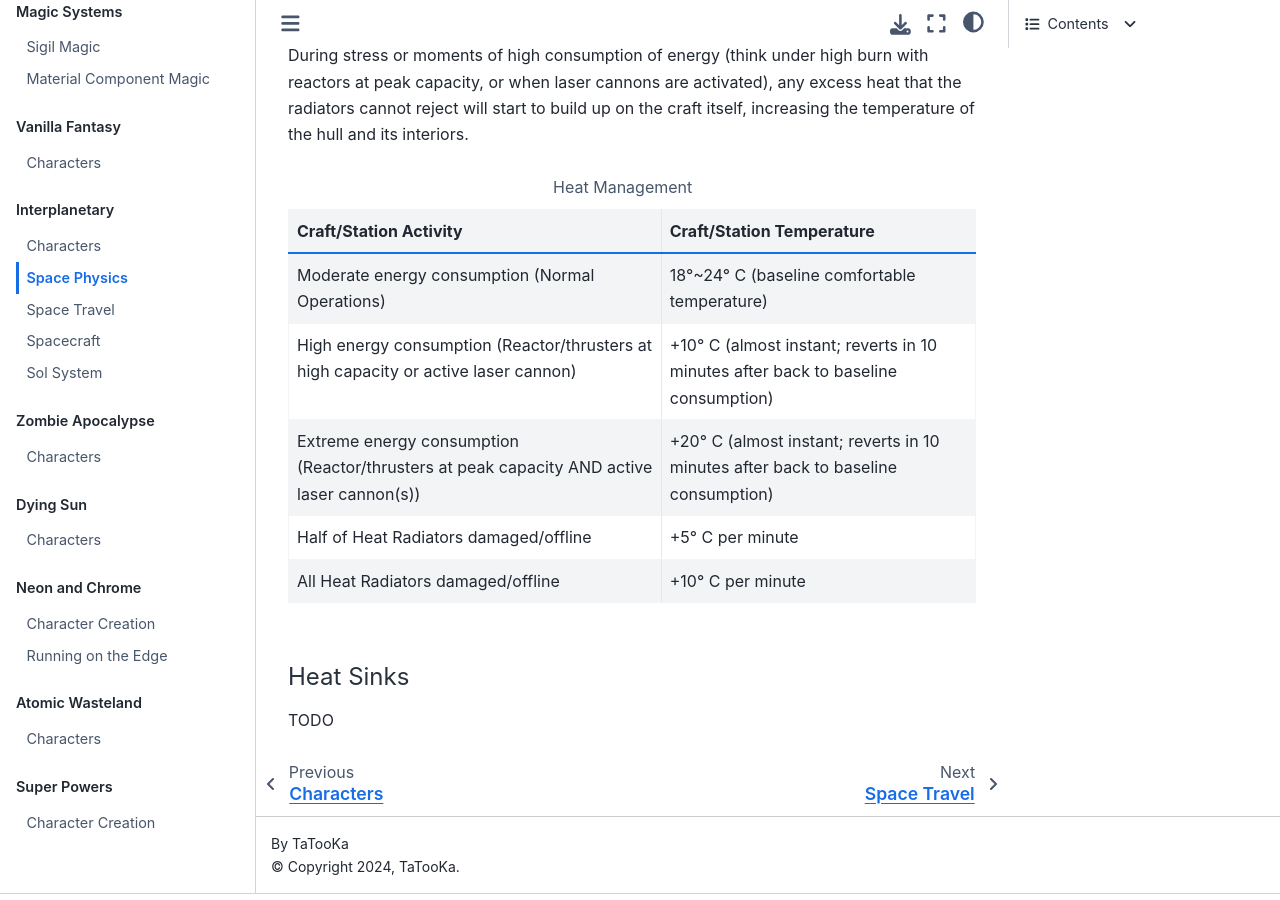
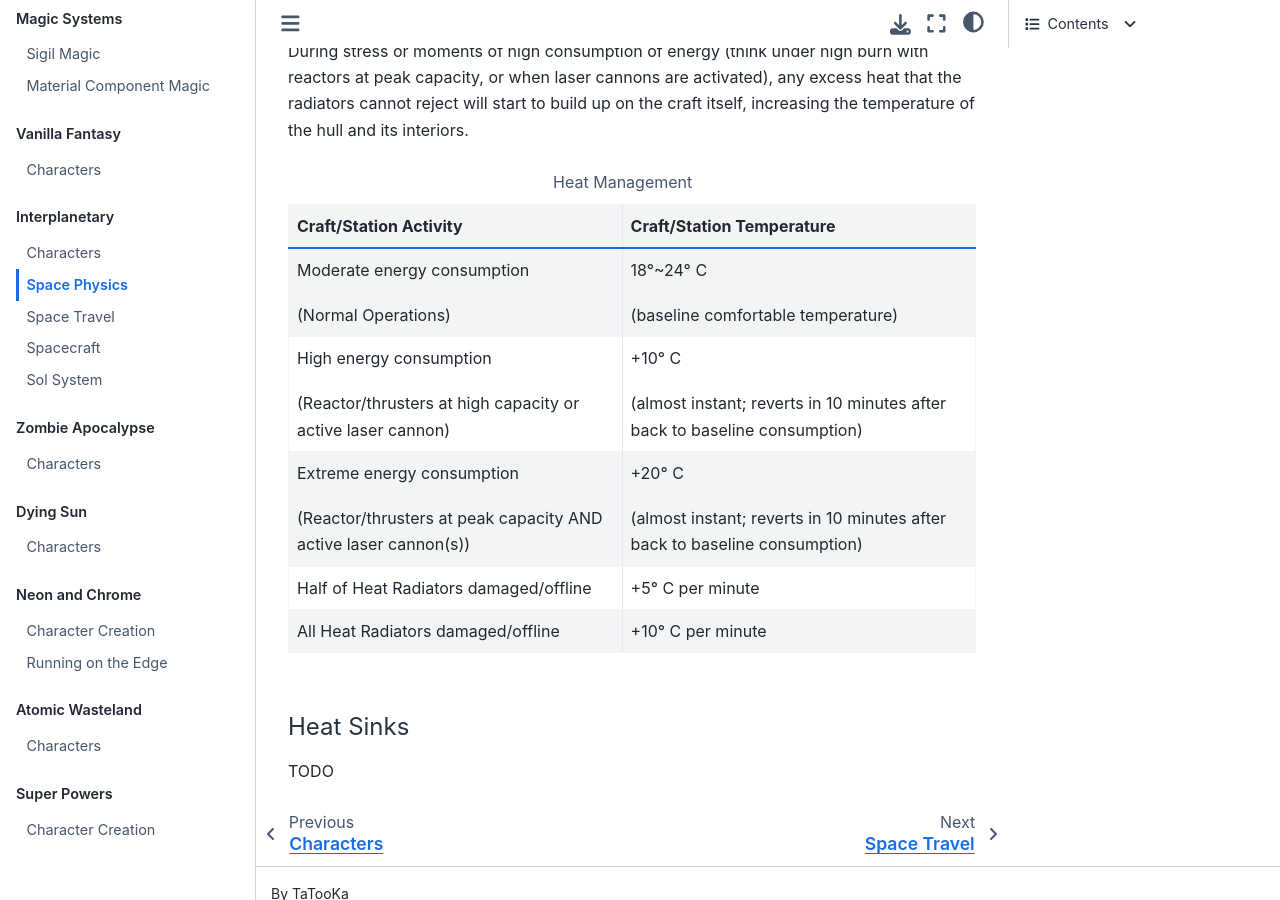
Before and after one commit to TaTooKa/froth, a Sphinx documentation site: the page built from docs/source/pages/worlds/interplanetary/spacephysics.rst, in a window 1280 px wide and 900 px high, scrolled down 18267 px. Built offline with Sphinx 7.4.7 and the Sphinx Book theme 1.1.4, drawn with Linux system fonts in a browser that asks for light colours; cross-references to code outside the pages are shown as plain code.

Commit message:
minor fixes

```diff
--- a/docs/source/pages/worlds/interplanetary/spacephysics.rst
+++ b/docs/source/pages/worlds/interplanetary/spacephysics.rst
@@ -347,6 +347,7 @@
 
    art © `Maciej Rebisz <https://www.artstation.com/mac>`_
 
+
 Inside a Spaceship or Space Station, temperatures are usually kept warm enough to reduce its inhabitants’ metabolic load, but cool enough to avoid unnecessary sweating. This ideal temperature turns out to be somewhere between 18° and 24° C.
 
 Heat in Space
@@ -356,11 +357,9 @@
 
 There are three primary methods of heat transfer: **conduction**, **convection**, and **radiation**.
 
-**Conduction** occurs when heat is transferred from one solid object to another through direct contact, like when your hand becomes burned if you touch a hot stove.
-
-**Convection** occurs when heat is transferred through a medium such as air or water. For example, you can cool down the temperature of your body by turning on a fan or jumping in a swimming pool. But this is not an option for spacecraft, because space is a vacuum and there is no medium to allow heat to be transferred away from the spacecraft.
-
-Finally, there is **radiation**―and this is really the only means of releasing heat in space. Radiation occurs when heat energy is emitted away from an object in the form of electromagnetic or thermal energy through waves of photons.
+- **Conduction** occurs when heat is transferred from one solid object to another through direct contact, like when your hand becomes burned if you touch a hot stove.
+- **Convection** occurs when heat is transferred through a medium such as air or water. For example, you can cool down the temperature of your body by turning on a fan or jumping in a swimming pool. But this is not an option for spacecraft, because space is a vacuum and there is no medium to allow heat to be transferred away from the spacecraft.
+- Finally, there is **radiation**―and this is really the only means of releasing heat in space. Radiation occurs when heat energy is emitted away from an object in the form of electromagnetic or thermal energy through waves of photons.
 
 Spaceships and Space Stations make use of huge heat radiators that are usually deployed coplanar (in opposite sides), facing outwards, and they are commonly filled with tubes that circulate some sort of liquid that transfers heat out from the hotter parts of the craft. At the highest temperatures, these radiators glow in a dull red color.
 
@@ -380,9 +379,21 @@
 .. csv-table:: Heat Management
    :header: "Craft/Station Activity", "Craft/Station Temperature"
 
-   "Moderate energy consumption (Normal Operations)", "18°~24° C (baseline comfortable temperature)"
-   "High energy consumption (Reactor/thrusters at high capacity or active laser cannon)", "+10° C (almost instant; reverts in 10 minutes after back to baseline consumption)"
-   "Extreme energy consumption (Reactor/thrusters at peak capacity AND active laser cannon(s))", "+20° C (almost instant; reverts in 10 minutes after back to baseline consumption)"
+   "Moderate energy consumption
+
+   (Normal Operations)", "18°~24° C
+
+   (baseline comfortable temperature)"
+   "High energy consumption
+
+   (Reactor/thrusters at high capacity or active laser cannon)", "+10° C
+
+   (almost instant; reverts in 10 minutes after back to baseline consumption)"
+   "Extreme energy consumption
+
+   (Reactor/thrusters at peak capacity AND active laser cannon(s))", "+20° C
+
+   (almost instant; reverts in 10 minutes after back to baseline consumption)"
    "Half of Heat Radiators damaged/offline", "+5° C per minute"
    "All Heat Radiators damaged/offline", "+10° C per minute"
 
```
